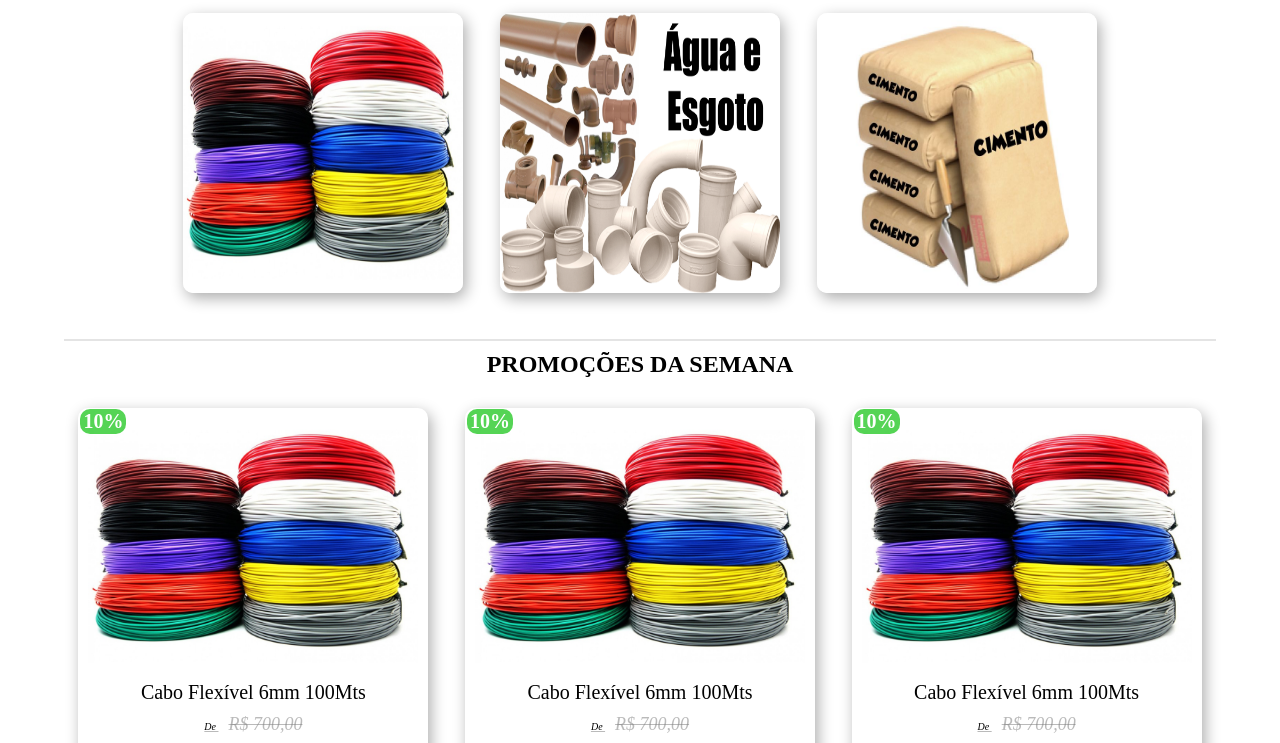
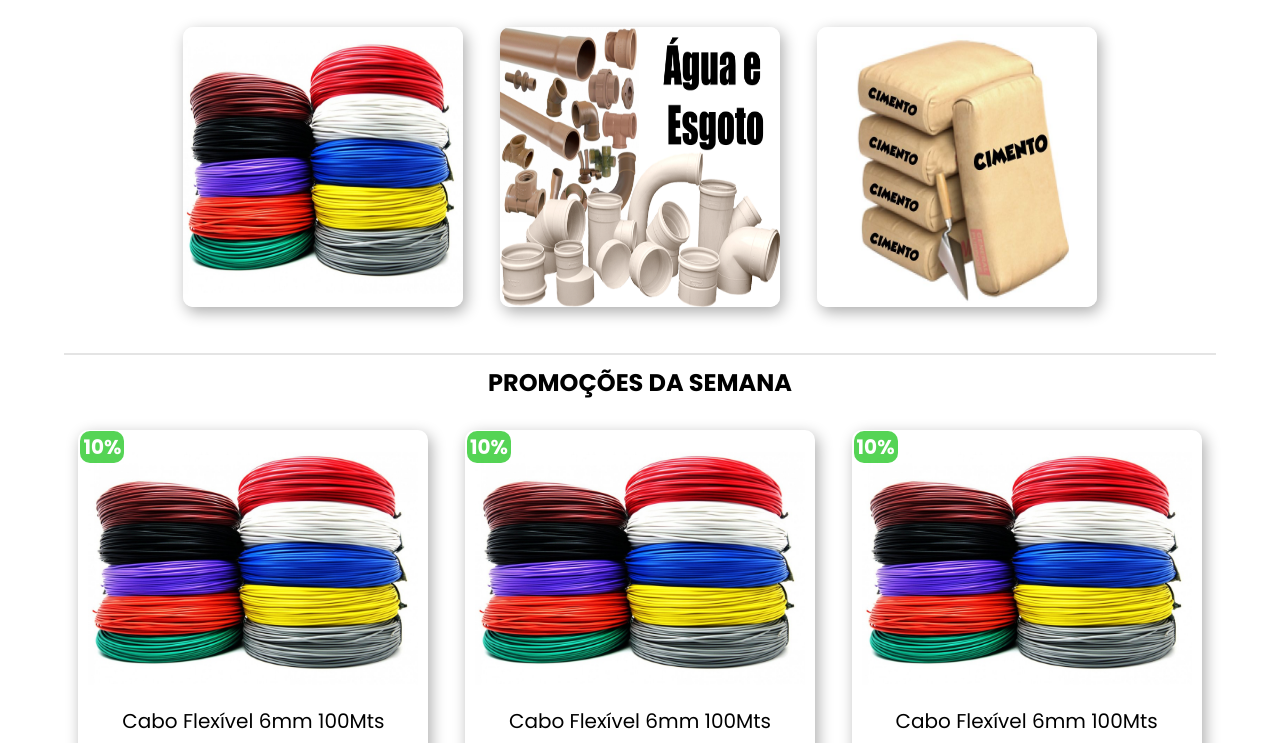
Before and after one commit to felipedorea/Loja-Montino, a website: page index.html in a window 1280 px wide. Shown: the part 818-1561 px from the top of the page. Drawn offline with nearby package versions, Linux system fonts and the light colour scheme.

Commit message:
Update estilo.css

```diff
--- a/estilo/estilo.css
+++ b/estilo/estilo.css
@@ -1,9 +1,17 @@
 @charset "UTF-8";
+
+@import url('https://fonts.googleapis.com/css2?family=Barlow:ital,wght@0,100;0,200;0,300;0,400;0,500;0,600;0,700;1,100;1,200;1,300;1,400;1,500;1,600&family=Poppins:ital,wght@0,100;0,200;0,300;0,400;0,500;0,600;0,700;0,800;0,900;1,100;1,200;1,300;1,400;1,500;1,600;1,700;1,800;1,900&display=swap');
+
+/*
+font-family: 'Barlow', sans-serif;
+font-family: 'Poppins', sans-serif;
+*/
 
 *{
     padding: 0;
     margin: 0;
     box-sizing: border-box;
+    font-family: 'Poppins', sans-serif;
 }
 
 .whatsapp-icon{
```
